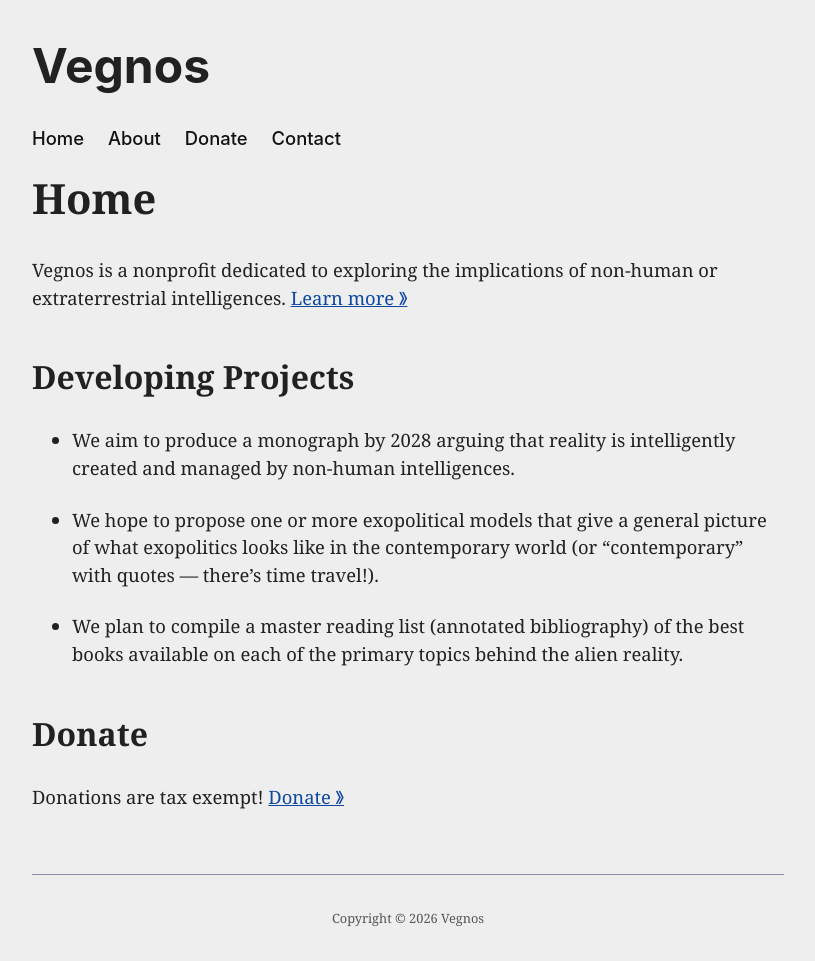
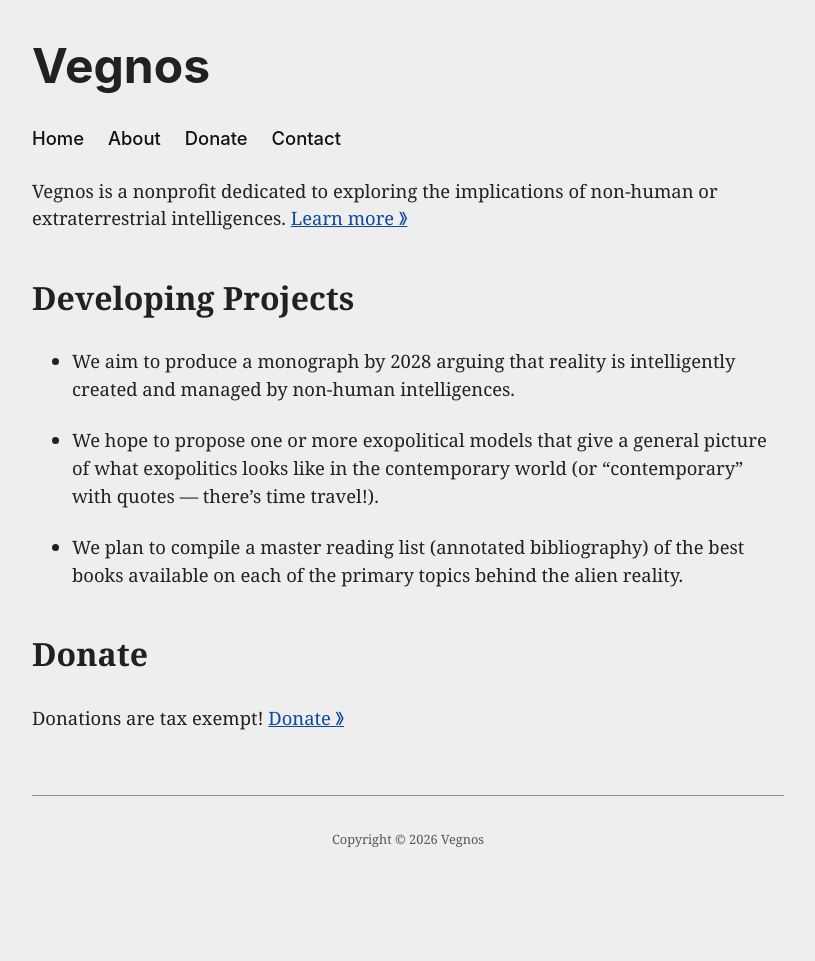
Before and after one commit to jklmnop10/vegnos, a Jekyll site: the page built from index.md, in a window 1280 px wide. Shown: the whole page, without its empty margins (232-1047 px from the left). Built offline with Jekyll 4.4.1, drawn with Linux system fonts in a browser that asks for light colours; after the commit the page ends 900 px from its top, so only the background shows below that.

Commit message:
Update default.html

```diff
--- a/_layouts/default.html
+++ b/_layouts/default.html
@@ -9,11 +9,7 @@
     {% include navigation.html %}
 </header>
 
-<header>
-    <h2 id="page-title">{{ page.title}}</h2>
-</header>
-
-<div id="page-content">
+<div>
   {{ content }}
 </div>
 
```
